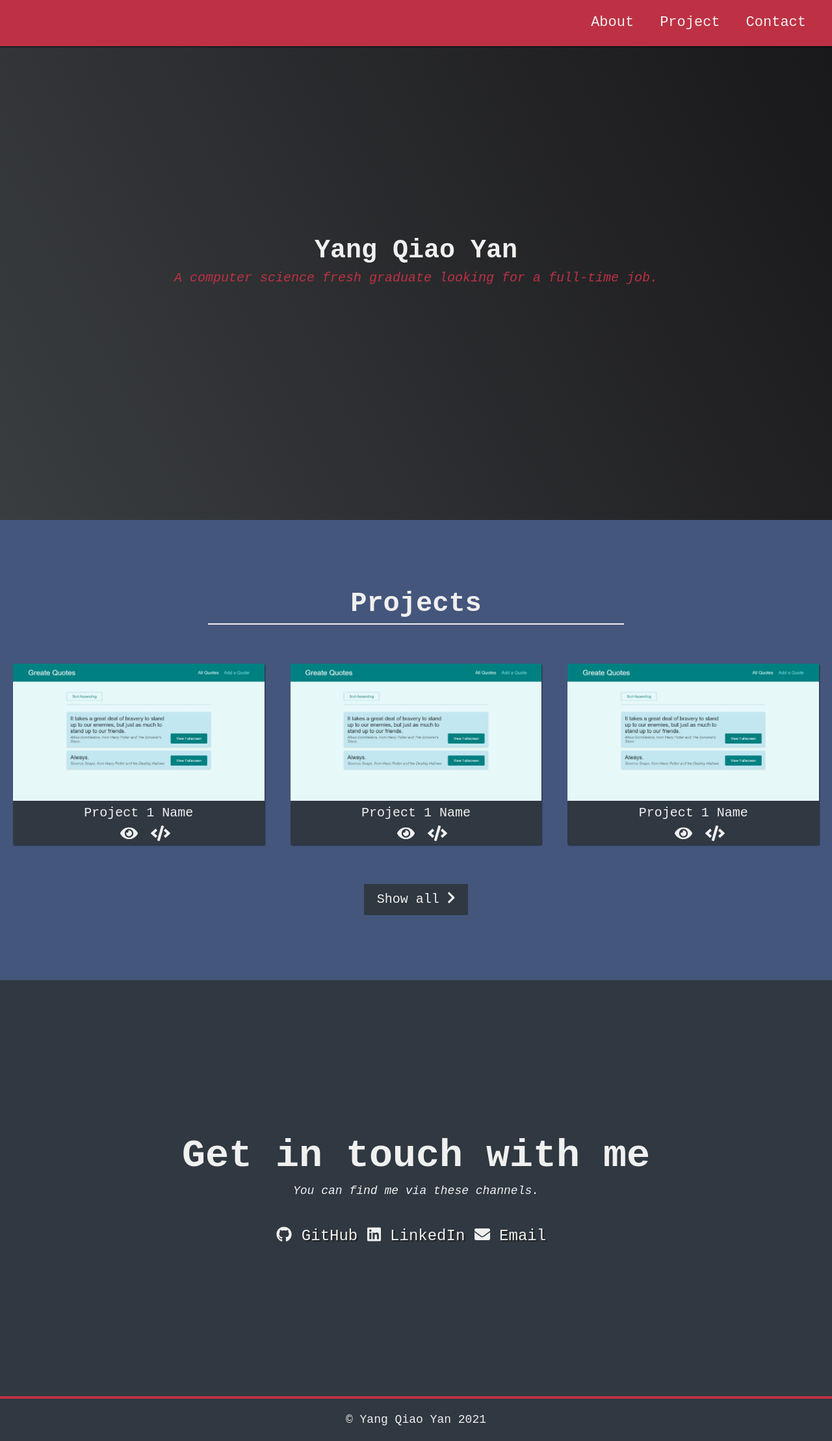
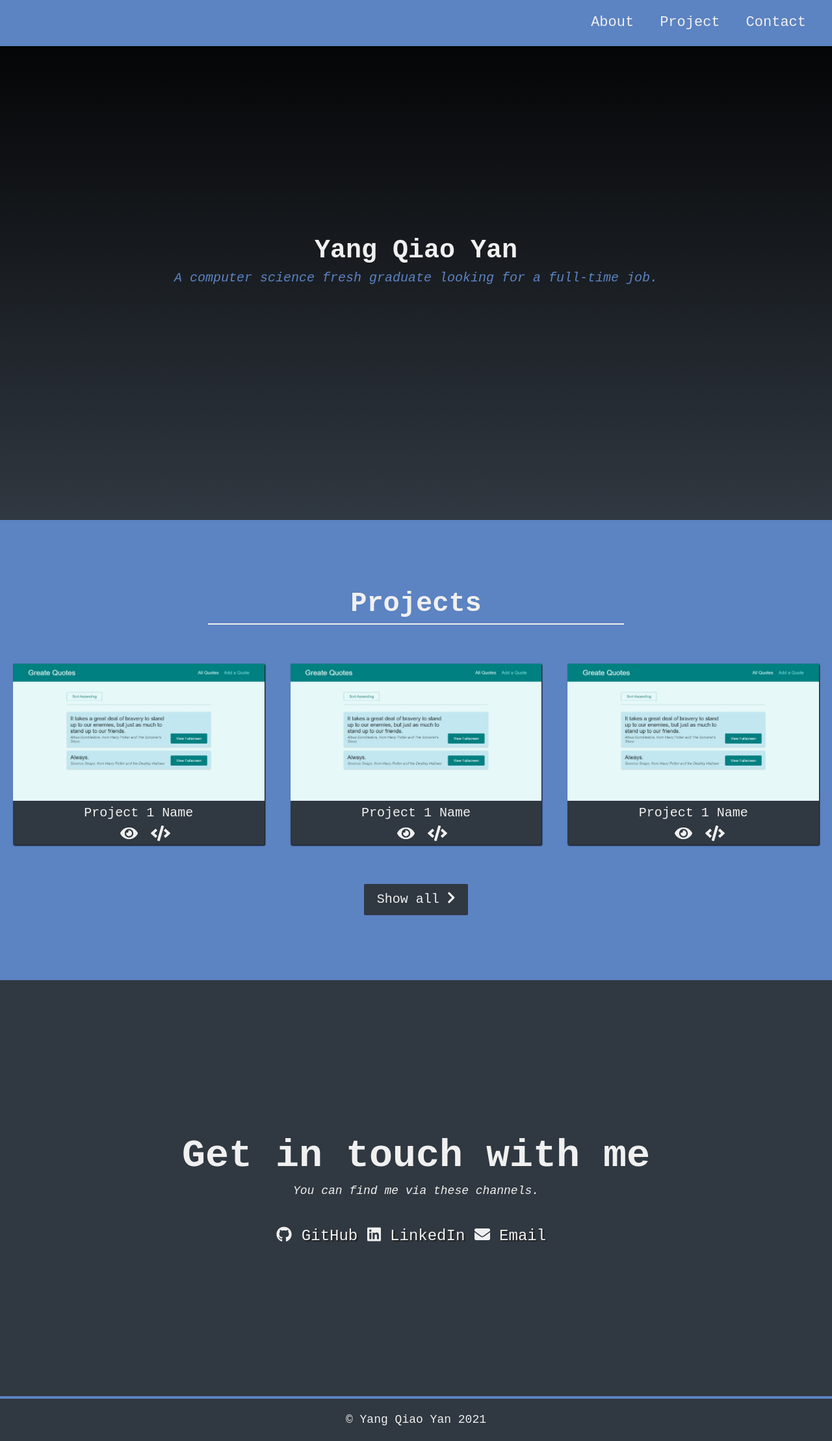
Before and after one commit to Esther-Yang/portfolio, a React (Create React App) app: page / in a window 1280 px wide. Shown: the whole page at 65% size. Built offline with nearby package versions, Linux system fonts and the light colour scheme.

Commit message:
Change colour theme

```diff
--- a/src/components/About.module.css
+++ b/src/components/About.module.css
@@ -6,7 +6,7 @@
   width: 100%;
   height: 100vh;
   background-color: var(--main-black);
-  background-image: linear-gradient(62deg, #3a3d40 0%, #181719 100%);
+  background-image: linear-gradient(var(--main-black), var(--main-gray));
 }
 
 .about > h1 {
@@ -17,5 +17,5 @@
   font-size: 2rem;
   font-weight: 200;
   font-style: italic;
-  color: var(--main-red);
+  color: var(--main-blue);
 }
--- a/src/components/Footer.module.css
+++ b/src/components/Footer.module.css
@@ -4,7 +4,7 @@ footer {
   justify-content: space-evenly;
   padding: 2rem;
   background: var(--main-gray);
-  border-top: 4px solid var(--main-red);
+  border-top: 4px solid var(--main-blue);
 }
 
 @media (max-width: 28.75em) {
--- a/src/components/Navbar.module.css
+++ b/src/components/Navbar.module.css
@@ -5,7 +5,7 @@
   top: 0;
   left: 0;
   width: 100%;
-  background: var(--main-red);
+  background: var(--main-blue);
   box-shadow: 0 2px 0 rgba(0, 0, 0, 0.4);
   z-index: 10;
 }
@@ -32,5 +32,6 @@
 }
 
 .navList a:hover {
-  background: var(--main-blue);
+  background: var(--main-white);
+  color: var(--main-black);
 }
--- a/src/components/Project.module.css
+++ b/src/components/Project.module.css
@@ -38,7 +38,7 @@
 
 .project {
   background: var(--main-gray);
-  box-shadow: 1px 1px 2px rgba(0, 0, 0, 0.5);
+  box-shadow: 1px 1px 2px var(--main-black);
   border-radius: 2px;
 }
 
@@ -56,7 +56,7 @@
 
 .icon {
   font-size: 2.4rem;
-  text-shadow: 2px 2px 1px #1f1f1f;
+  text-shadow: 2px 2px 1px var(--main-black);
   transition: transform 0.3s ease-out;
   margin: 0rem 0rem 2rem 2rem;
 }
@@ -78,7 +78,8 @@
 }
 
 .btnShowAll:hover {
-  background: var(--main-red);
+  background: var(--main-white);
+  color: var(--main-black)
 }
 
 .btnShowAll:hover > i {
--- a/src/index.css
+++ b/src/index.css
@@ -3,9 +3,11 @@
 :root {
   --main-black: #000000;
   --main-white: #f0f0f0;
+  --main-gray: #303841;
   --main-red: #be3144;
-  --main-blue: #45567d;
-  --main-gray: #303841;
+  /* --main-blue: #8aaae5; */
+  /* --main-blue: #45567d; */
+  --main-blue: #5c83c2;
 }
 
 /* Reset */
```
